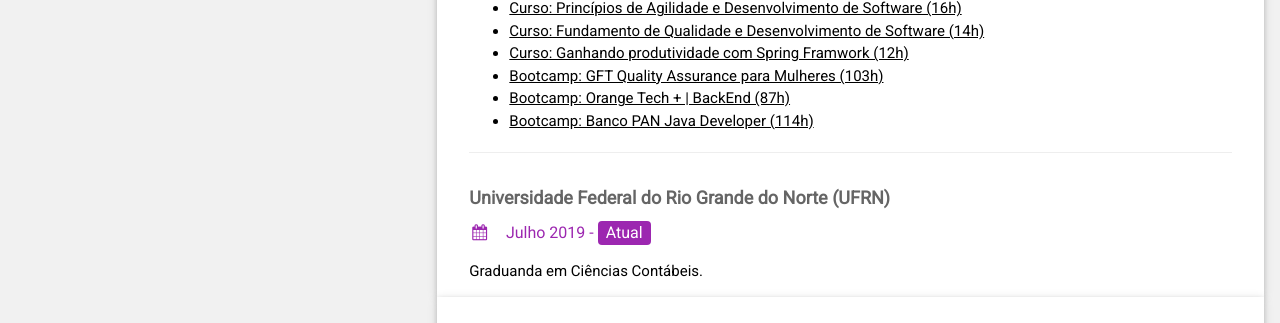
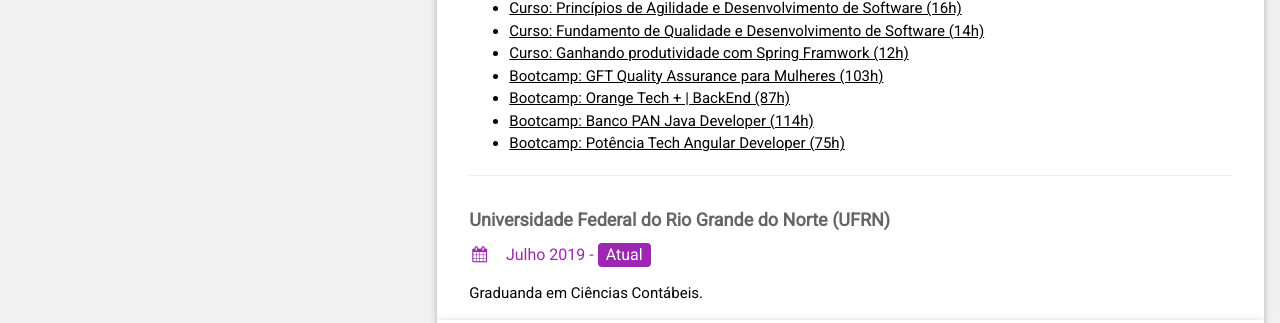
Before and after one commit to limaizabela/Resume, a plain HTML site: page index.html in a window 1280 px wide. Shown: the part 981-1304 px from the top of the page. Drawn offline with nearby package versions, Linux system fonts and the light colour scheme.

Commit message:
Atualização de CV

```diff
--- a/index.html
+++ b/index.html
@@ -129,6 +129,7 @@
                 <li><a href="https://www.dio.me/certificate/F90E49AF" target="_blank">Bootcamp: GFT Quality Assurance para Mulheres (103h)</a></li>
                 <li><a href="https://www.dio.me/certificate/A013489E" target="_blank">Bootcamp: Orange Tech + | BackEnd (87h)</a></li>
                 <li><a href="https://www.dio.me/certificate/1C9DE430" target="_blank">Bootcamp: Banco PAN Java Developer (114h)</a></li>
+                <li><a href="https://www.dio.me/certificate/79FD7C06" target="_blank">Bootcamp: Potência Tech Angular Developer (75h)</a></li>
             </ul>
               <hr>
             </div>
```
